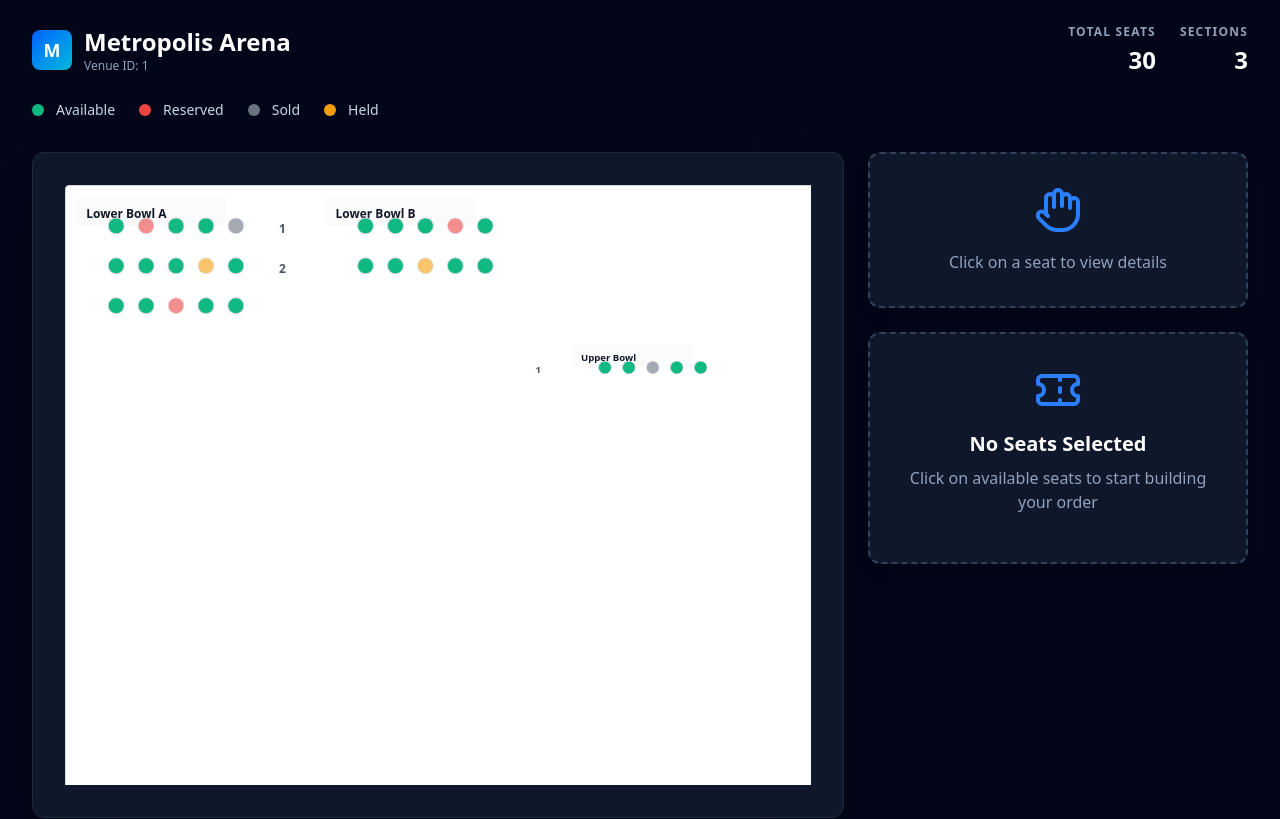
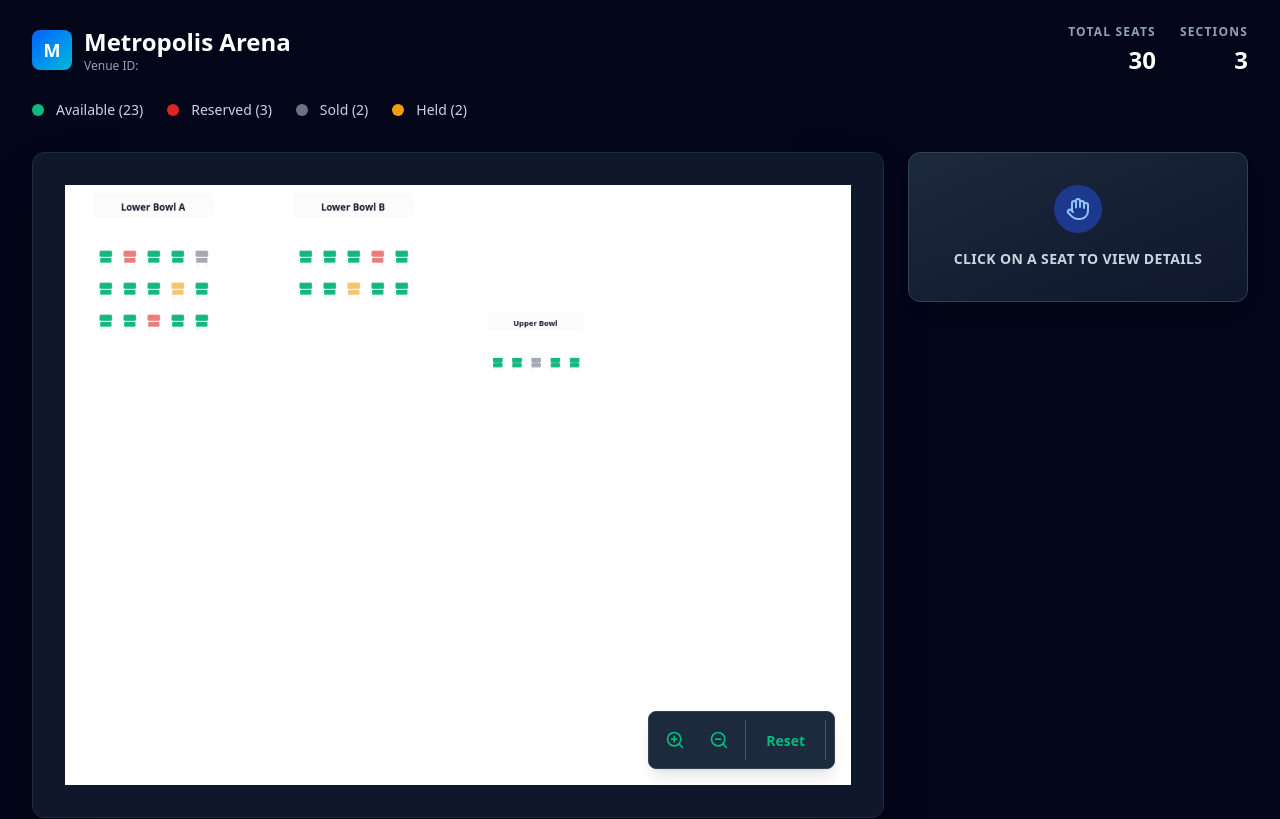
Before and after one commit to AbdulWasay2568/seating-map, a React (Vite) app: page / in a window 1280 px wide. Shown: the top 819 px of the page. Built offline with nearby package versions, Linux system fonts and the light colour scheme.

Commit message:
style changes

```diff
--- a/index.html
+++ b/index.html
@@ -4,7 +4,7 @@
     <meta charset="UTF-8" />
     <link rel="icon" type="image/svg+xml" href="/vite.svg" />
     <meta name="viewport" content="width=device-width, initial-scale=1.0" />
-    <title>my-project</title>
+    <title>Seating Map</title>
   </head>
   <body>
     <div id="root"></div>
--- a/public/venue.json
+++ b/public/venue.json
@@ -1,5 +1,5 @@
 {
-  "id": 1,
+  "venueId": "arena-01",
   "name": "Metropolis Arena",
   "map": {
     "width": 1024,
@@ -7,7 +7,7 @@
   },
   "sections": [
     {
-      "id": 1,
+      "id": "A",
       "label": "Lower Bowl A",
       "transform": {
         "x": 0,
@@ -19,7 +19,7 @@
           "index": 1,
           "seats": [
             {
-              "id": 101,
+              "id": "A-1-01",
               "col": 1,
               "x": 50,
               "y": 40,
@@ -27,7 +27,7 @@
               "status": "available"
             },
             {
-              "id": 102,
+              "id": "A-1-02",
               "col": 2,
               "x": 80,
               "y": 40,
@@ -35,7 +35,7 @@
               "status": "reserved"
             },
             {
-              "id": 103,
+              "id": "A-1-03",
               "col": 3,
               "x": 110,
               "y": 40,
@@ -43,7 +43,7 @@
               "status": "available"
             },
             {
-              "id": 104,
+              "id": "A-1-04",
               "col": 4,
               "x": 140,
               "y": 40,
@@ -51,7 +51,7 @@
               "status": "available"
             },
             {
-              "id": 105,
+              "id": "A-1-05",
               "col": 5,
               "x": 170,
               "y": 40,
@@ -64,7 +64,7 @@
           "index": 2,
           "seats": [
             {
-              "id": 201,
+              "id": "A-2-01",
               "col": 1,
               "x": 50,
               "y": 80,
@@ -72,7 +72,7 @@
               "status": "available"
             },
             {
-              "id": 202,
+              "id": "A-2-02",
               "col": 2,
               "x": 80,
               "y": 80,
@@ -80,7 +80,7 @@
               "status": "available"
             },
             {
-              "id": 203,
+              "id": "A-2-03",
               "col": 3,
               "x": 110,
               "y": 80,
@@ -88,7 +88,7 @@
               "status": "available"
             },
             {
-              "id": 204,
+              "id": "A-2-04",
               "col": 4,
               "x": 140,
               "y": 80,
@@ -96,7 +96,7 @@
               "status": "held"
             },
             {
-              "id": 205,
+              "id": "A-2-05",
               "col": 5,
               "x": 170,
               "y": 80,
@@ -109,7 +109,7 @@
           "index": 3,
           "seats": [
             {
-              "id": 301,
+              "id": "A-3-01",
               "col": 1,
               "x": 50,
               "y": 120,
@@ -117,7 +117,7 @@
               "status": "available"
             },
             {
-              "id": 302,
+              "id": "A-3-02",
               "col": 2,
               "x": 80,
               "y": 120,
@@ -125,7 +125,7 @@
               "status": "available"
             },
             {
-              "id": 303,
+              "id": "A-3-03",
               "col": 3,
               "x": 110,
               "y": 120,
@@ -133,7 +133,7 @@
               "status": "reserved"
             },
             {
-              "id": 304,
+              "id": "A-3-04",
               "col": 4,
               "x": 140,
               "y": 120,
@@ -141,7 +141,7 @@
               "status": "available"
             },
             {
-              "id": 305,
+              "id": "A-3-05",
               "col": 5,
               "x": 170,
               "y": 120,
@@ -153,7 +153,7 @@
       ]
     },
     {
-      "id": 2,
+      "id": "B",
       "label": "Lower Bowl B",
       "transform": {
         "x": 250,
@@ -165,7 +165,7 @@
           "index": 1,
           "seats": [
             {
-              "id": 1101,
+              "id": "B-1-01",
               "col": 1,
               "x": 50,
               "y": 40,
@@ -173,7 +173,7 @@
               "status": "available"
             },
             {
-              "id": 1102,
+              "id": "B-1-02",
               "col": 2,
               "x": 80,
               "y": 40,
@@ -181,7 +181,7 @@
               "status": "available"
             },
             {
-              "id": 1103,
+              "id": "B-1-03",
               "col": 3,
               "x": 110,
               "y": 40,
@@ -189,7 +189,7 @@
               "status": "available"
             },
             {
-              "id": 1104,
+              "id": "B-1-04",
               "col": 4,
               "x": 140,
               "y": 40,
@@ -197,7 +197,7 @@
               "status": "reserved"
             },
             {
-              "id": 1105,
+              "id": "B-1-05",
               "col": 5,
               "x": 170,
               "y": 40,
@@ -210,7 +210,7 @@
           "index": 2,
           "seats": [
             {
-              "id": 1201,
+              "id": "B-2-01",
               "col": 1,
               "x": 50,
               "y": 80,
@@ -218,7 +218,7 @@
               "status": "available"
             },
             {
-              "id": 1202,
+              "id": "B-2-02",
               "col": 2,
               "x": 80,
               "y": 80,
@@ -226,7 +226,7 @@
               "status": "available"
             },
             {
-              "id": 1203,
+              "id": "B-2-03",
               "col": 3,
               "x": 110,
               "y": 80,
@@ -234,7 +234,7 @@
               "status": "held"
             },
             {
-              "id": 1204,
+              "id": "B-2-04",
               "col": 4,
               "x": 140,
               "y": 80,
@@ -242,7 +242,7 @@
               "status": "available"
             },
             {
-              "id": 1205,
+              "id": "B-2-05",
               "col": 5,
               "x": 170,
               "y": 80,
@@ -254,7 +254,7 @@
       ]
     },
     {
-      "id": 3,
+      "id": "C",
       "label": "Upper Bowl",
       "transform": {
         "x": 500,
@@ -266,7 +266,7 @@
           "index": 1,
           "seats": [
             {
-              "id": 2101,
+              "id": "C-1-01",
               "col": 1,
               "x": 50,
               "y": 40,
@@ -274,7 +274,7 @@
               "status": "available"
             },
             {
-              "id": 2102,
+              "id": "C-1-02",
               "col": 2,
               "x": 80,
               "y": 40,
@@ -282,7 +282,7 @@
               "status": "available"
             },
             {
-              "id": 2103,
+              "id": "C-1-03",
               "col": 3,
               "x": 110,
               "y": 40,
@@ -290,7 +290,7 @@
               "status": "sold"
             },
             {
-              "id": 2104,
+              "id": "C-1-04",
               "col": 4,
               "x": 140,
               "y": 40,
@@ -298,7 +298,7 @@
               "status": "available"
             },
             {
-              "id": 2105,
+              "id": "C-1-05",
               "col": 5,
               "x": 170,
               "y": 40,
--- a/src/components/SeatDetails.tsx
+++ b/src/components/SeatDetails.tsx
@@ -9,11 +9,13 @@ interface SeatDetailsProps {
 export default function SeatDetails({ focusedSeat }: SeatDetailsProps) {
   if (!focusedSeat) {
     return (
-      <div className="bg-slate-900 rounded-xl p-8 text-center border-2 border-dashed border-slate-700 shadow-lg">
+      <div className="bg-linear-to-br from-slate-800 to-slate-900 rounded-xl p-8 text-center border border-slate-700 shadow-lg hover:shadow-xl transition-shadow">
         <div className="mb-4 flex justify-center">
-          <Hand className="w-12 h-12 text-blue-500" />
+          <div className="p-3 bg-blue-900 rounded-full">
+            <Hand className="w-6 h-6 text-blue-300" />
+          </div>
         </div>
-        <p className="text-slate-400 font-medium">
+        <p className="text-slate-300 font-semibold text-sm uppercase tracking-wide">
           Click on a seat to view details
         </p>
       </div>
@@ -49,11 +51,12 @@ export default function SeatDetails({ focusedSeat }: SeatDetailsProps) {
   const colors = statusColorMap[seat.status] || statusColorMap.available;
 
   return (
-    <div className={`${colors.bg} rounded-xl p-8 border-2 border-slate-700 hover:border-blue-600 transition-all duration-300 shadow-lg`}>
-      <div className="mb-6 pb-6 border-b border-slate-700">
-        <div className="flex items-start justify-between">
+    <div className={`${colors.bg} rounded-xl overflow-hidden border border-slate-700 hover:border-blue-500 transition-all duration-300 shadow-lg`}>
+      {/* Header with status badge */}
+      <div className="bg-linear-to-r from-slate-800 to-slate-900 p-6 border-b border-slate-700">
+        <div className="flex items-start justify-between gap-4">
           <div>
-            <h3 className="text-xs uppercase tracking-wider text-slate-400 font-bold mb-2">
+            <h3 className="text-xs uppercase tracking-widest text-slate-400 font-bold mb-2">
               Seat Location
             </h3>
             <p className={`text-2xl font-black ${colors.text}`}>
@@ -61,14 +64,15 @@ export default function SeatDetails({ focusedSeat }: SeatDetailsProps) {
             </p>
           </div>
           <span
-            className={`${colors.badge} px-4 py-2 rounded-lg font-bold text-sm uppercase tracking-wider whitespace-nowrap ml-4`}
+            className={`${colors.badge} px-3 py-1 rounded-full font-bold text-xs uppercase tracking-wider whitespace-nowrap`}
           >
             {seat.status}
           </span>
         </div>
       </div>
 
-      <div className="space-y-6">
+      {/* Content */}
+      <div className="p-6 space-y-6">
         <div>
           <div className="text-xs uppercase tracking-widest font-bold text-slate-400 mb-2">
             Price
@@ -82,16 +86,16 @@ export default function SeatDetails({ focusedSeat }: SeatDetailsProps) {
           <div className="text-xs uppercase tracking-widest font-bold text-slate-400 mb-2">
             Seat ID
           </div>
-          <p className="text-sm font-mono text-slate-300 bg-slate-800 bg-opacity-50 p-2 rounded">
+          <p className="text-sm font-mono text-slate-300 bg-slate-800 bg-opacity-60 p-3 rounded-lg border border-slate-700">
             {seat.id}
           </p>
         </div>
 
         {seat.status === 'available' && (
-          <div className="mt-6 p-4 rounded-lg bg-emerald-900 border border-emerald-700">
+          <div className="mt-6 p-4 rounded-lg bg-emerald-900 border border-emerald-700 hover:bg-emerald-800 transition-colors">
             <div className="flex items-center gap-2">
               <CheckCircle className="w-5 h-5 text-emerald-400" />
-              <p className="text-sm text-emerald-300 font-medium">
+              <p className="text-sm text-emerald-300 font-semibold">
                 Available for selection
               </p>
             </div>
--- a/src/components/SeatingMap.tsx
+++ b/src/components/SeatingMap.tsx
@@ -1,6 +1,8 @@
+import { useState, useRef, useEffect } from 'react';
 import type{ Venue, SelectedSeatInfo, Seat as SeatType } from '../interfaces';
 import { COLORS } from '../utils/colors';
 import Seat from './Seat';
+import { ZoomIn, ZoomOut } from 'lucide-react';
 
 interface SeatingMapProps {
   venue: Venue;
@@ -19,34 +21,161 @@ export default function SeatingMap({
   onSeatFocus,
   onSeatBlur,
 }: SeatingMapProps) {
+  const [zoom, setZoom] = useState(0.8);
+  const [pan, setPan] = useState({ x: 0, y: 0 });
+  const [isDragging, setIsDragging] = useState(false);
+  const [dragStart, setDragStart] = useState({ x: 0, y: 0 });
+  const svgRef = useRef<SVGSVGElement>(null);
+  const containerRef = useRef<HTMLDivElement>(null);
+  const isDraggingRef = useRef(false);
+
   const selectedSeatIds = new Set(selectedSeats.map((s) => s.seat.id));
   const focusedSeatId = focusedSeat?.seat.id;
 
+  const handleZoomIn = () => setZoom((prev) => Math.min(prev * 1.2, 4));
+  const handleZoomOut = () => setZoom((prev) => Math.max(prev / 1.2, 0.5));
+  const handleReset = () => {
+    setZoom(0.8);
+    setPan({ x: 0, y: 0 });
+  };
+
+  const handleMouseDown = (e: React.MouseEvent<SVGSVGElement>) => {
+    const target = e.target as SVGElement;
+    // Only allow dragging on empty space, not on interactive elements
+    if (target.tagName === 'circle' || target.classList.contains('seat-element')) {
+      return;
+    }
+    isDraggingRef.current = true;
+    setIsDragging(true);
+    setDragStart({ x: e.clientX - pan.x, y: e.clientY - pan.y });
+  };
+
+  // Global mouse move and mouse up for drag outside SVG bounds
+  useEffect(() => {
+    const handleGlobalMouseMove = (e: MouseEvent) => {
+      if (!isDraggingRef.current) return;
+      setPan({
+        x: e.clientX - dragStart.x,
+        y: e.clientY - dragStart.y,
+      });
+    };
+
+    const handleGlobalMouseUp = () => {
+      isDraggingRef.current = false;
+      setIsDragging(false);
+    };
+
+    document.addEventListener('mousemove', handleGlobalMouseMove);
+    document.addEventListener('mouseup', handleGlobalMouseUp);
+
+    return () => {
+      document.removeEventListener('mousemove', handleGlobalMouseMove);
+      document.removeEventListener('mouseup', handleGlobalMouseUp);
+    };
+  }, [dragStart]);
+
+  const handleWheel = (e: React.WheelEvent<SVGSVGElement>) => {
+    // Only zoom if Ctrl (or Cmd on Mac) is held
+    if (!e.ctrlKey && !e.metaKey) {
+      return;
+    }
+    e.preventDefault();
+    const zoomAmount = e.deltaY < 0 ? 1.2 : 1 / 1.2;
+    setZoom((prev) => {
+      const newZoom = Math.max(0.5, Math.min(prev * zoomAmount, 4));
+      return newZoom;
+    });
+  };
+
   return (
-    <div style={{ overflowX: 'auto', overflowY: 'auto', maxHeight: 'calc(100vh - 200px)' }}>
+    <div className="relative">
+      {/* Control Panel */}
+      <div className="absolute bottom-4 right-4 z-10 bg-slate-800 rounded-lg p-2 flex gap-2 border border-slate-700 shadow-lg">
+        <button
+          onClick={handleZoomIn}
+          className="p-2 hover:bg-slate-700 rounded transition-colors cursor-pointer"
+          title="Zoom in (scroll up)"
+          aria-label="Zoom in"
+        >
+          <ZoomIn className="w-5 h-5 text-emerald-500" />
+        </button>
+
+        <button
+          onClick={handleZoomOut}
+          className="p-2 hover:bg-slate-700 rounded transition-colors cursor-pointer"
+          title="Zoom out (scroll down)"
+          aria-label="Zoom out"
+        >
+          <ZoomOut className="w-5 h-5 text-emerald-500" />
+        </button>
+
+        <div className="border-l border-slate-600"></div>
+
+        <button
+          onClick={handleReset}
+          className="p-2 hover:bg-slate-700 rounded transition-colors cursor-pointer px-3"
+          title="Reset zoom and position"
+          aria-label="Reset"
+        >
+          <span className="text-sm font-semibold text-emerald-500">Reset</span>
+        </button>
+
+        <div className="border-l border-slate-600"></div>
+
+      </div>
+
+      {/* Seating Map Container */}
+      <div
+        ref={containerRef}
+        style={{
+          overflowX: 'auto',
+          overflowY: 'auto',
+          maxHeight: 'calc(100vh - 200px)',
+          backgroundColor: '#ffffff',
+        }}
+        className="cursor-grab active:cursor-grabbing"
+      >
         <svg
+          ref={svgRef}
           width={venue.map.width}
           height={venue.map.height}
           viewBox={`0 0 ${venue.map.width} ${venue.map.height}`}
           style={{
-          backgroundColor: COLORS.background.primary,
-          border: `1px solid ${COLORS.border.default}`,
+            backgroundColor: '#ffffff',
             borderRadius: '4px',
             minWidth: '100%',
             minHeight: '100%',
+            transform: `translate(${pan.x}px, ${pan.y}px) scale(${zoom})`,
+            transformOrigin: 'top left',
+            transition: isDragging ? 'none' : 'transform 0.15s ease-out',
+            willChange: 'transform',
+            shapeRendering: 'crispEdges',
+            imageRendering: 'crisp-edges',
+            backfaceVisibility: 'hidden',
+            WebkitFontSmoothing: 'antialiased',
+            WebkitBackfaceVisibility: 'hidden',
           }}
           role="application"
           aria-label={`${venue.name} seating map`}
+          onMouseDown={handleMouseDown}
+          onWheel={handleWheel}
         >
         {/* Render all sections */}
-        {venue.sections.map((section) => (
+        {venue.sections.map((section) => {
+          // Calculate the center x position of the section based on seats
+          const allSeatsX = section.rows.flatMap(row => row.seats.map(seat => seat.x));
+          const minX = Math.min(...allSeatsX);
+          const maxX = Math.max(...allSeatsX);
+          const centerX = (minX + maxX) / 2;
+
+          return (
           <g
             key={section.id}
             transform={`translate(${section.transform.x}, ${section.transform.y}) scale(${section.transform.scale})`}
           >
             {/* Section label background */}
             <rect
-              x={10}
+              x={centerX - 75}
               y={10}
               width={150}
               height={30}
@@ -55,32 +184,21 @@ export default function SeatingMap({
               rx={4}
             />
             <text
-              x={20}
+              x={centerX}
               y={32}
               fontSize="12"
               fontWeight="bold"
               fill={COLORS.text.primary}
+              textAnchor="middle"
               aria-label={`Section ${section.label}`}
             >
               {section.label}
             </text>
 
             {/* Render all rows and seats */}
+            <g transform="translate(0, 50)">
               {section.rows.map((row) => (
                 <g key={`row-${row.index}`}>
-                {/* Row label */}
-                <text
-                  x={-30}
-                  y={row.seats[0]?.y + COLORS.svg.seatRadius / 2 + 3}
-                  fontSize="12"
-                  fontWeight="bold"
-                  fill={COLORS.text.secondary}
-                  textAnchor="end"
-                  aria-label={`Row ${row.index}`}
-                >
-                  {row.index}
-                </text>
-
                   {/* Render seats in row */}
                 {row.seats.map((seat) => (
                   <Seat
@@ -98,8 +216,11 @@ export default function SeatingMap({
               </g>
             ))}
             </g>
-        ))}
+          </g>
+          );
+        })}
         </svg>
+      </div>
     </div>
   );
 }
--- a/src/components/VenueHeader.tsx
+++ b/src/components/VenueHeader.tsx
@@ -14,6 +14,29 @@ export default function VenueHeader({ venue }: VenueHeaderProps) {
       }, 0)
     );
   }, 0);
+
+  const seatCounts = {
+    available: venue.sections.reduce((sum, section) => {
+      return sum + section.rows.reduce((rowSum, row) => {
+        return rowSum + row.seats.filter(s => s.status === 'available').length;
+      }, 0);
+    }, 0),
+    reserved: venue.sections.reduce((sum, section) => {
+      return sum + section.rows.reduce((rowSum, row) => {
+        return rowSum + row.seats.filter(s => s.status === 'reserved').length;
+      }, 0);
+    }, 0),
+    sold: venue.sections.reduce((sum, section) => {
+      return sum + section.rows.reduce((rowSum, row) => {
+        return rowSum + row.seats.filter(s => s.status === 'sold').length;
+      }, 0);
+    }, 0),
+    held: venue.sections.reduce((sum, section) => {
+      return sum + section.rows.reduce((rowSum, row) => {
+        return rowSum + row.seats.filter(s => s.status === 'held').length;
+      }, 0);
+    }, 0),
+  };
 
   return (
     <div className="mb-8 max-w-7xl mx-auto">
@@ -54,10 +77,10 @@ export default function VenueHeader({ venue }: VenueHeaderProps) {
       {/* Legend */}
       <div className="flex flex-wrap gap-6">
         {[
-          { label: 'Available', color: COLORS.seat.available },
-          { label: 'Reserved', color: COLORS.seat.reserved },
-          { label: 'Sold', color: COLORS.seat.sold },
-          { label: 'Held', color: COLORS.seat.held },
+          { label: 'Available', color: COLORS.seat.available, count: seatCounts.available },
+          { label: 'Reserved', color: COLORS.seat.reserved, count: seatCounts.reserved },
+          { label: 'Sold', color: COLORS.seat.sold, count: seatCounts.sold },
+          { label: 'Held', color: COLORS.seat.held, count: seatCounts.held },
         ].map((item) => (
           <div key={item.label} className="flex items-center gap-3">
             <div
@@ -68,7 +91,7 @@ export default function VenueHeader({ venue }: VenueHeaderProps) {
                 backgroundColor: item.color,
               }}
             />
-            <span className="text-sm font-medium text-slate-300">{item.label}</span>
+            <span className="text-sm font-medium text-slate-300">{item.label} ({item.count})</span>
           </div>
         ))}
       </div>
--- a/src/components/ui/EmptyState.tsx
+++ b/src/components/ui/EmptyState.tsx
@@ -37,7 +37,7 @@ export default function EmptyState({
       {action && (
         <button
           onClick={action.onClick}
-          className="px-4 py-2 bg-blue-600 text-white rounded font-semibold text-sm hover:bg-blue-700 transition-colors"
+          className="px-4 py-2 bg-blue-600 text-white rounded font-semibold text-sm hover:bg-blue-700 transition-colors cursor-pointer"
         >
           {action.label}
         </button>
--- a/src/components/ui/ErrorState.tsx
+++ b/src/components/ui/ErrorState.tsx
@@ -38,7 +38,7 @@ export default function ErrorState({
         {onRetry && (
           <button
             onClick={onRetry}
-            className="px-4 py-2 bg-rose-600 text-white rounded font-semibold text-sm hover:bg-rose-700 transition-colors"
+            className="px-4 py-2 bg-rose-600 text-white rounded font-semibold text-sm hover:bg-rose-700 transition-colors cursor-pointer"
           >
             Try Again
           </button>
--- a/src/components/ui/Loader.tsx
+++ b/src/components/ui/Loader.tsx
@@ -1,5 +1,4 @@
 import { Loader2 } from 'lucide-react';
-import { TAILWIND_COLORS } from '../../utils/colors';
 
 interface LoaderProps {
   message?: string;
--- a/src/pages/Seating.tsx
+++ b/src/pages/Seating.tsx
@@ -136,7 +136,9 @@ export default function SeatingPage() {
     <div className="min-h-screen bg-slate-950 px-4 sm:px-6 lg:px-8 py-6">
       <VenueHeader venue={venue} />
 
-      <div className="grid grid-cols-1 lg:grid-cols-[1fr_380px] gap-6 max-w-7xl mx-auto">
+      <div className="max-w-7xl mx-auto space-y-6">
+        {/* Top section: Seating Map and Seat Details side by side */}
+        <div className="grid grid-cols-1 lg:grid-cols-[1fr_340px] gap-6">
           {/* Main seating map */}
           <div className="bg-slate-900 rounded-xl p-6 sm:p-8 shadow-2xl overflow-x-auto border border-slate-800">
             <SeatingMap
@@ -149,18 +151,18 @@ export default function SeatingPage() {
             />
           </div>
 
-        {/* Sidebar with details and summary */}
-        <div className="flex flex-col gap-6 h-fit lg:sticky lg:top-8">
           {/* Seat Details */}
+          <div className="h-fit lg:sticky lg:top-8">
             <SeatDetails focusedSeat={focusedSeat} />
+          </div>
+        </div>
 
-          {/* Selection Summary */}
+        {/* Selection Summary below */}
         <SelectionSummary
           selectedSeats={selectedSeats}
           onClearSelection={handleClearSelection}
         />
       </div>
     </div>
-    </div>
   );
 }
--- a/src/utils/colors.ts
+++ b/src/utils/colors.ts
@@ -6,7 +6,7 @@ export const COLORS = {
   // Seat statuses
   seat: {
     available: '#10b981', // Green
-    reserved: '#ef4444', // Red
+    reserved: '#dc2626', // Red
     sold: '#6b7280', // Gray
     held: '#f59e0b', // Amber
   },
```
Also changed, not shown: src/components/Seat.tsx (+90 -11 lines), src/components/SelectionSummary.tsx (+12 -6 lines). Lines whose indentation alone changed are shown as unchanged.
